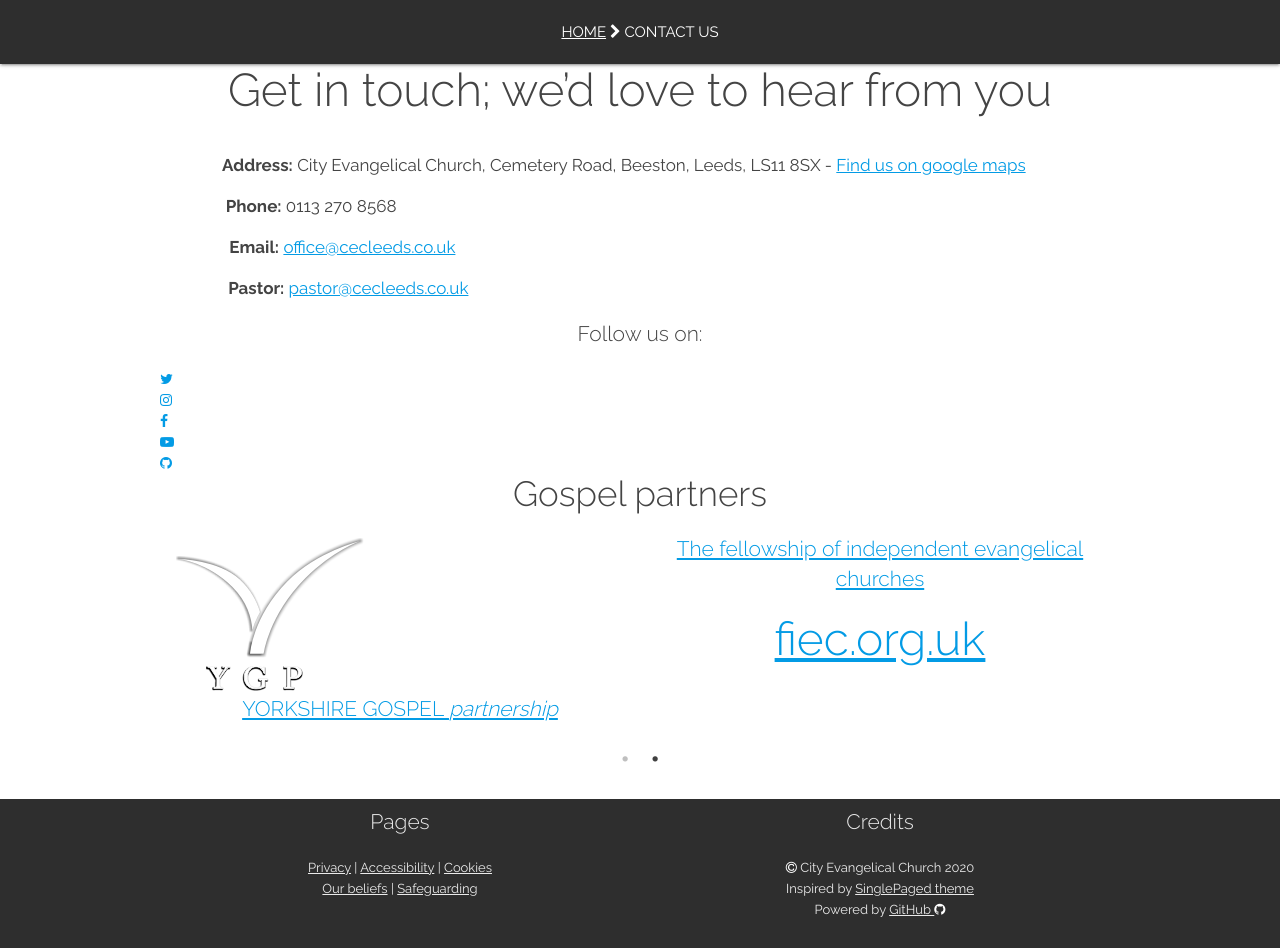
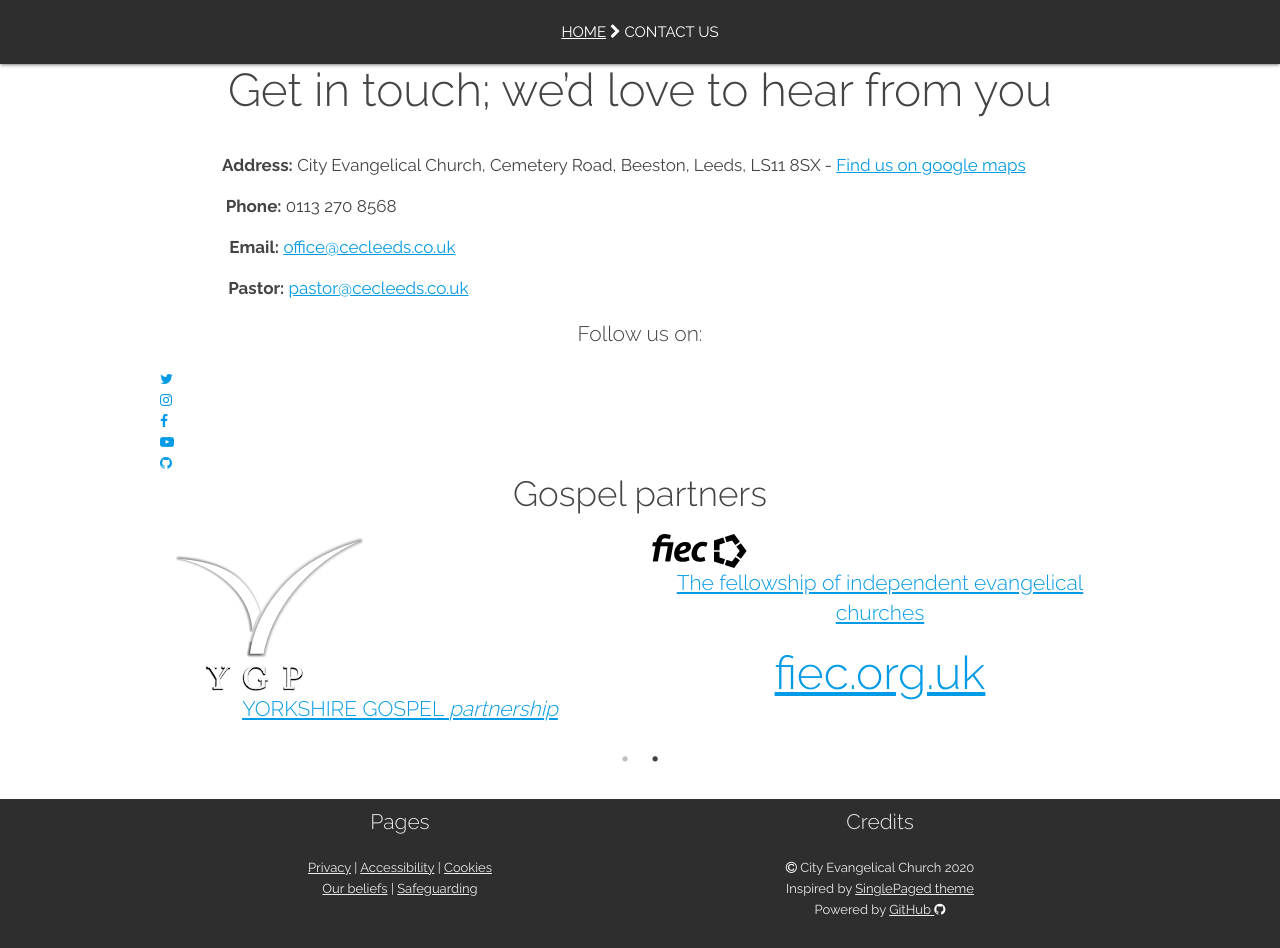
Before and after one commit to woodcock3/citychurch, a Jekyll site: the page built from _posts/2000-01-10-contacts.md, in a window 1280 px wide and 948 px high. Built offline with Jekyll 4.4.1, drawn with Linux system fonts in a browser that asks for light colours; our own code applies the rules of GitHub Pages for plain Markdown files.

Commit message:
Added FIEC logo

```diff
--- a/_posts/2000-01-10-contacts.md
+++ b/_posts/2000-01-10-contacts.md
@@ -37,7 +37,7 @@ fa-icon: bullhorn
     </a>
   </div>
   <div class="col s12 partner valign">
-    <a href="https://fiec.org.uk" target="blank">
+    <a href="https://fiec.org.uk" target="blank"><img src="img/contacts/fiec.svg"/>
       <h4> The fellowship of independent evangelical churches </h4>
       <h1> fiec.org.uk </h1>
     </a>
```
